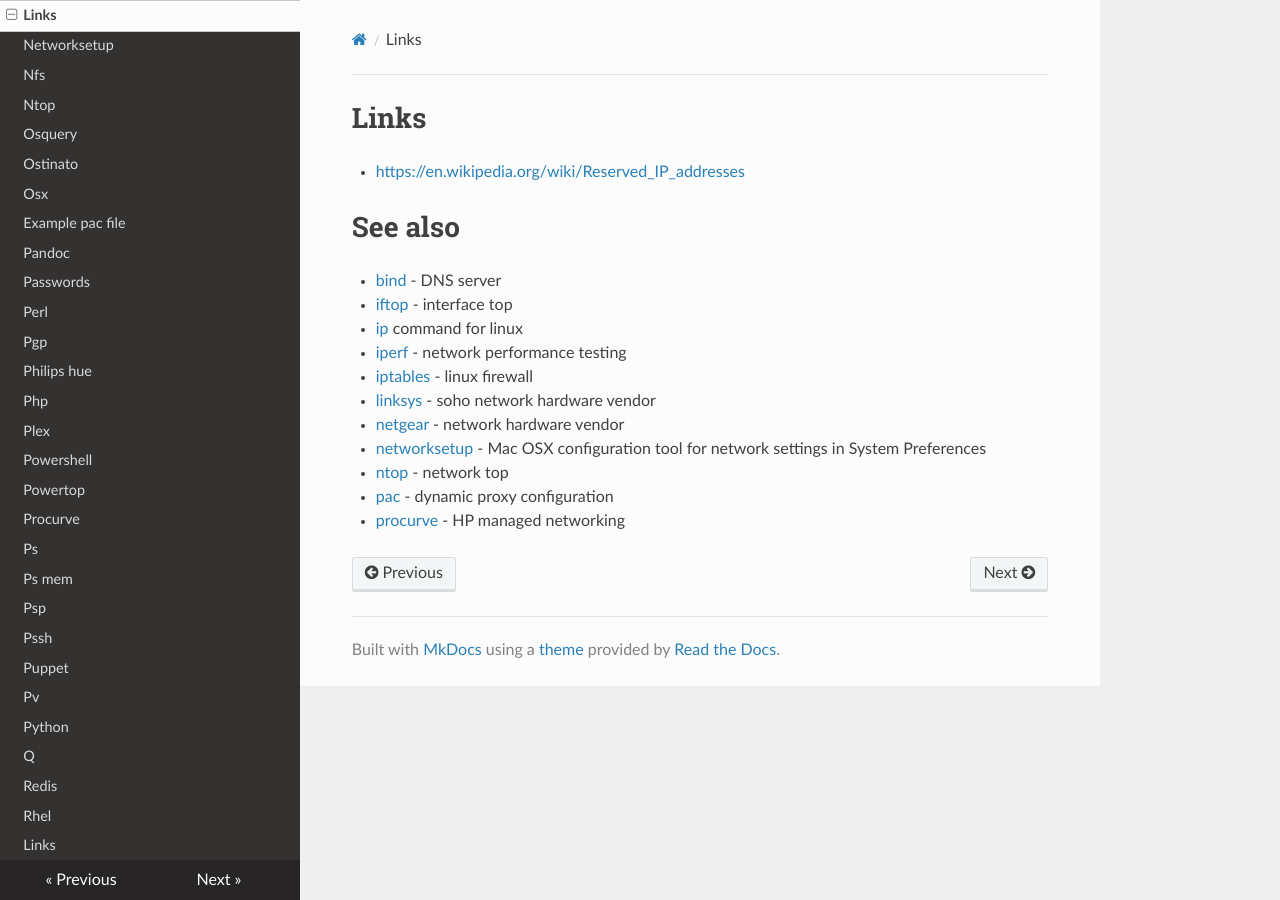
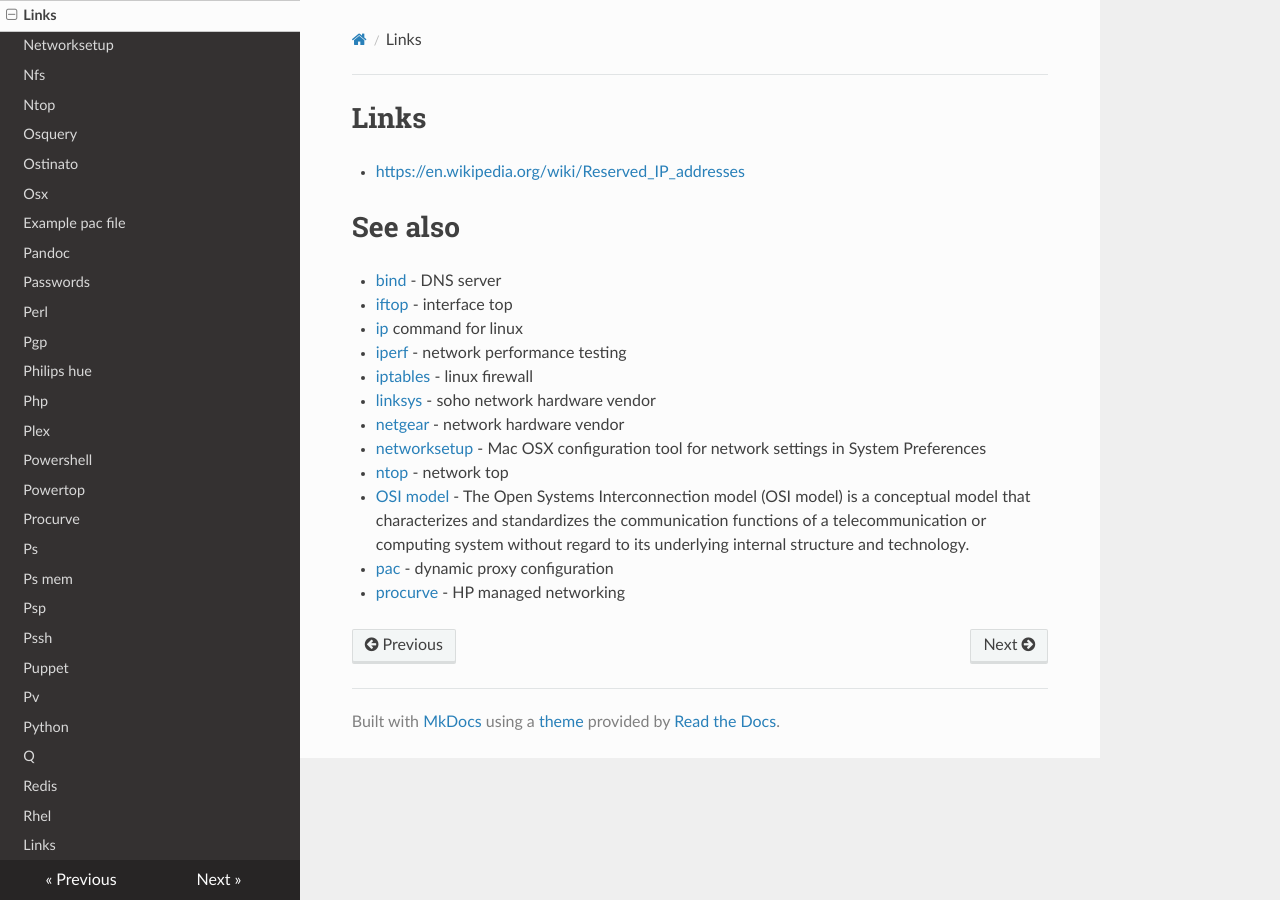
Before and after one commit to lando-cal/tech-notes, an MkDocs documentation site: the page built from docs/networking.md, in a window 1280 px wide. Built offline with MkDocs 1.6.1, drawn with Linux system fonts in a browser that asks for light colours; nearby versions of some CDN libraries.

Commit message:
Add OSI model

```diff
--- a/docs/networking.md
+++ b/docs/networking.md
@@ -13,5 +13,6 @@
 - [netgear](netgear) - network hardware vendor
 - [networksetup](networksetup) - Mac OSX configuration tool for network settings in System Preferences
 - [ntop](ntop) - network top
+- [OSI model](https://en.wikipedia.org/wiki/OSI_model) - The Open Systems Interconnection model (OSI model) is a conceptual model that characterizes and standardizes the communication functions of a telecommunication or computing system without regard to its underlying internal structure and technology.
 - [pac](pac) - dynamic proxy configuration
 - [procurve](procurve) - HP managed networking
```
